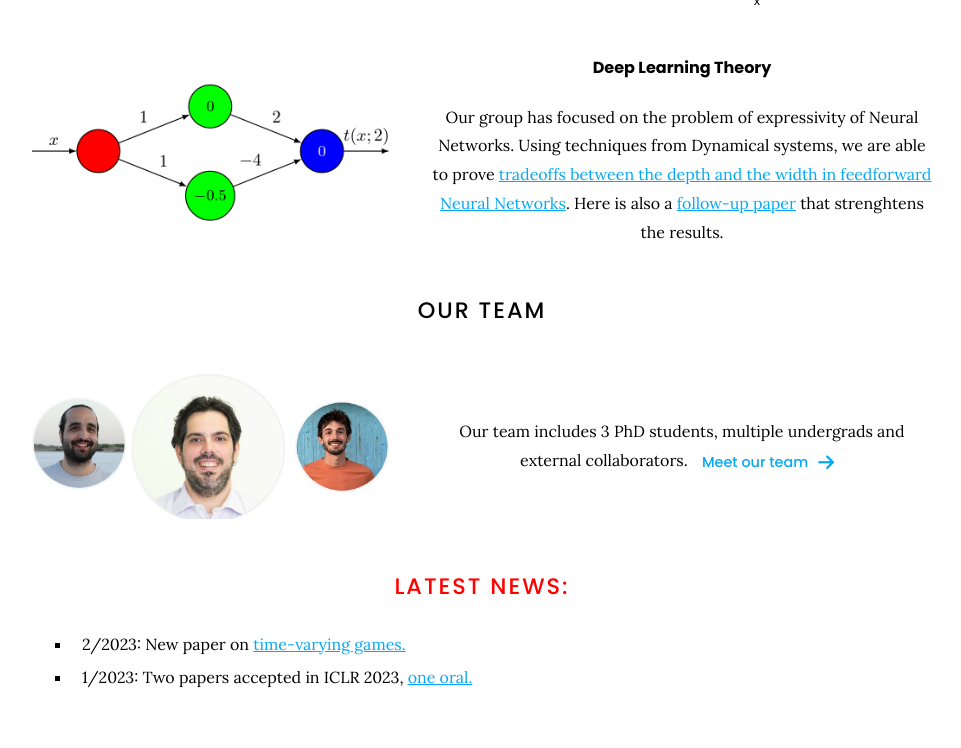
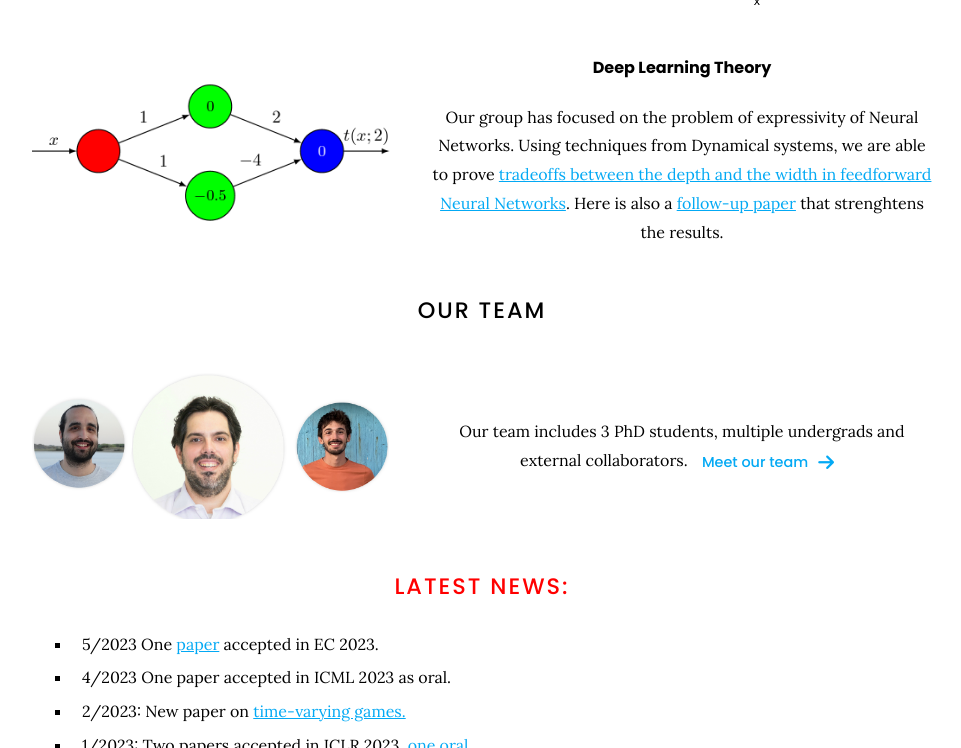
Before and after one commit to goallabuci/goallabuci.github.io, a Jekyll site: the page built from index.md, in a window 1280 px wide and 900 px high, scrolled down 1904 px, cut to the strip 0-748 px from the top of the window. Shown: the whole strip, without its empty margins (158-1119 px from the left). Built offline with Jekyll 4.4.1, drawn with Linux system fonts in a browser that asks for light colours.

Commit message:
Update index.md

```diff
--- a/index.md
+++ b/index.md
@@ -83,6 +83,9 @@ Our team includes 3 PhD students, multiple undergrads and external collaborators
 
 # <font color="red">Latest NEWS:</font>
   <ul>
+    <li> 5/2023 One <a href="https://arxiv.org/abs/2301.02129">
+    paper</a> accepted in EC 2023. </li>
+  <li> 4/2023 One paper accepted in ICML 2023 as oral. </li>
 <li>2/2023: New paper on <a href="https://arxiv.org/abs/2301.11241">
         time-varying games.</a> </li>
 <li>1/2023: Two papers accepted in ICLR 2023, <a href="https://arxiv.org/abs/2208.02204"> one oral.</a></li>
```
